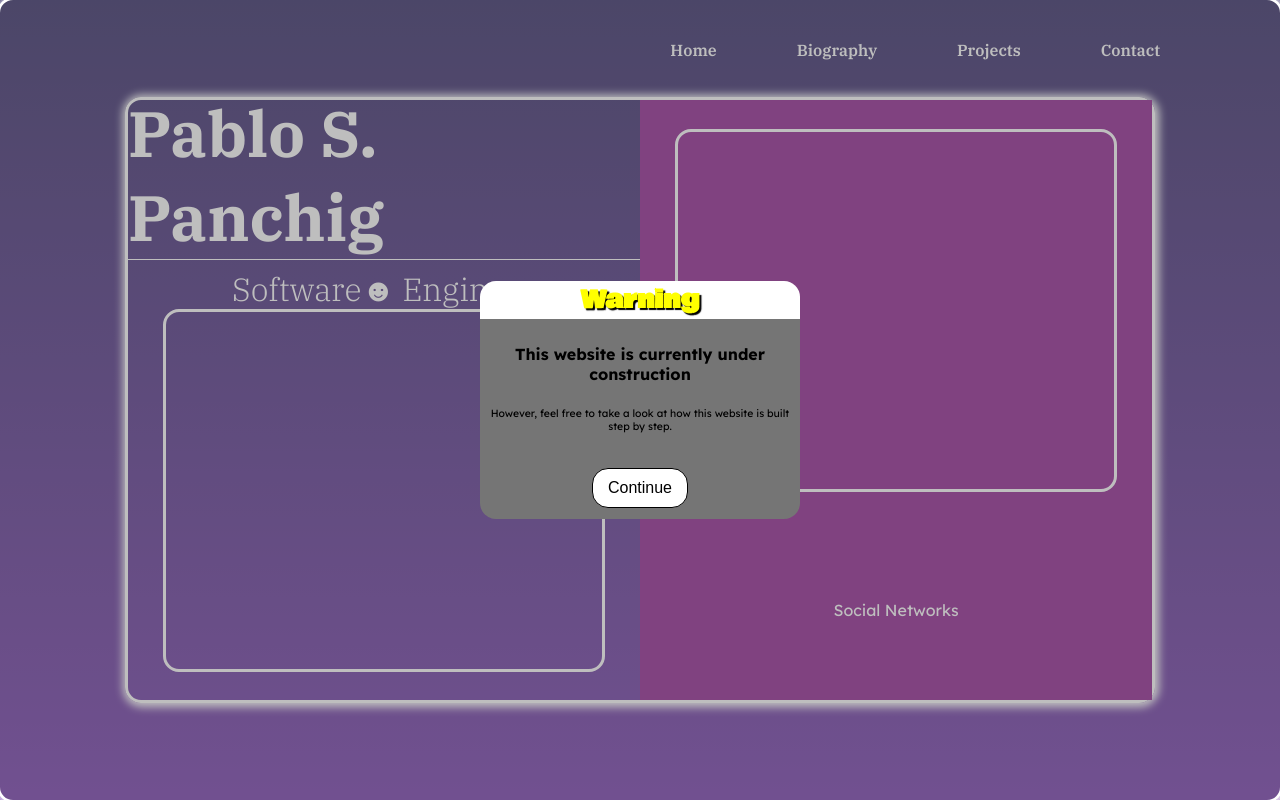
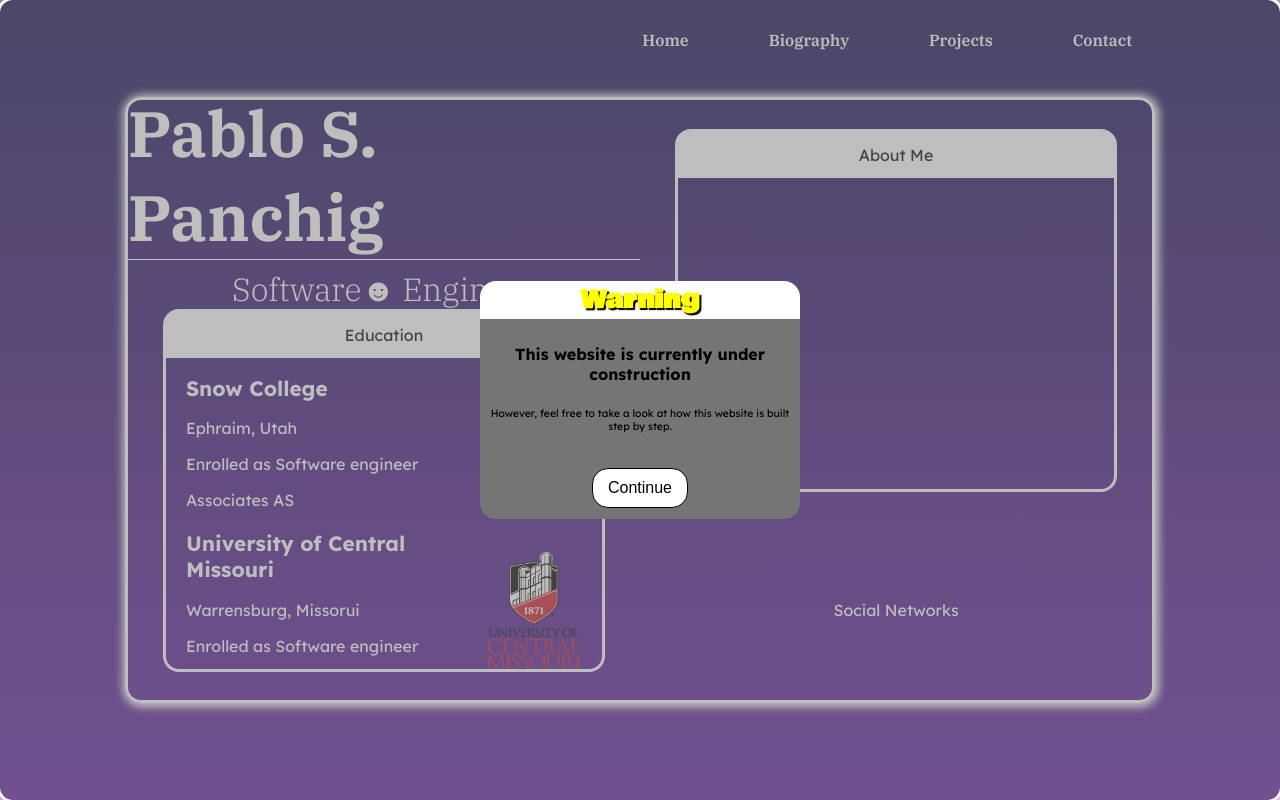
Before and after one commit to Pspanchig/personalwebsite, a React (Vite) app: page / in a window 1280 px wide. Built offline with nearby package versions, Linux system fonts and the light colour scheme; a web font is replaced by a local one.

Commit message:
AboutMe added

```diff
--- a/src/Components/Shared/css/General-Main.css
+++ b/src/Components/Shared/css/General-Main.css
@@ -1,7 +1,7 @@
 
 section{
     height: clamp(75vh,75vh,75vh);
-    width: clamp(70%,80%,80%);
+    width: clamp(80%,80%,80%);
     border: 3px solid white;
     border-radius: 1em;
     box-shadow: 1px 1px 0.5em 0.2em  white;
--- a/src/Components/Shared/css/Navbar.css
+++ b/src/Components/Shared/css/Navbar.css
@@ -12,9 +12,12 @@
     top: 0;
     height: clamp(10vh,6vh,10vh);
     color: white;
+    display: flex;
+    align-items: center;
+    justify-content: center;
 }
 .NavbarContainer{
-    margin-right: 10vh;
+    width: clamp(80%, 80%, 80%);
     display: flex;
     justify-content: end;
     list-style-type: none;
--- /dev/null
+++ b/src/Components/home/AboutMe.tsx
@@ -0,0 +1,14 @@
+import React from 'react';
+import './css/AboutMe.css'
+
+const AboutMe: React.FC = () => {
+  return (
+    <article className='AboutMe'>
+      <div className='AboutTitle'>
+          About Me
+      </div>
+    </article>
+  );
+}
+
+export default AboutMe;
--- a/src/Components/home/Education.tsx
+++ b/src/Components/home/Education.tsx
@@ -1,12 +1,52 @@
-import React from 'react';
 import './css/Education.css'
+import SnowLogo from './imgs/SnowLogo.png'
+import UcmoLogo from './imgs/ucmoLogo.png'
 
 const Education: React.FC = () => {
+
+  function moveScrollBar(direction: boolean): void{
+      const scrollbar = document.getElementById('scrollbarEd') as HTMLDivElement;
+      if(direction === true){
+        scrollbar.scrollTo({ top: 0, behavior: 'smooth' });;
+      } else{
+        scrollbar.scrollTo({ top: scrollbar.scrollHeight, behavior: 'smooth' });;
+
+      }
+  }
+
   return (
     <article className='Education'>
-        <title>
+        <div className='EducationTitle'>
+            Education
+        </div>
+        <div className='EducationInformationContainer' id='scrollbarEd'>
+          <div className='EducationInformation' onMouseOver={()=> moveScrollBar(true)}>
+            <div className='EducationItem'>
+              <div className='Text'>
+                <h2>Snow College</h2>
+                <p>Ephraim, Utah</p>
+                <p>Enrolled as Software engineer</p>
+                <p>Associates AS</p>
+              </div>
+              <img src={SnowLogo} alt="Snow College Img" />
+            </div>
+            <u><span>click here for more information</span></u>
+          </div>
 
-        </title>
+          <div className='EducationInformation'onMouseOver={()=> moveScrollBar(false)} id='UcmoEd'>
+            <div className='EducationItem'>
+              <div className='Text'>
+                <h2>University of Central Missouri</h2>
+                <p>Warrensburg, Missorui</p>
+                <p>Enrolled as Software engineer</p>
+                <p>Bachelor B.S</p>
+              </div>
+              <img src={UcmoLogo} alt="Snow College Img" />
+            </div>
+            <u><span>click here for more information</span></u>
+
+          </div>
+        </div>
     </article>
   );
 }
--- a/src/Components/home/UserPresentation.tsx
+++ b/src/Components/home/UserPresentation.tsx
@@ -2,6 +2,7 @@ import React from 'react'
 import '../Shared/css/General-Main.css'
 import './css/UserPresentation.css'
 import Education from './Education'
+import AboutMe from './AboutMe'
 
 const UserPresentation: React.FC = () => {
   return (
@@ -18,7 +19,7 @@ const UserPresentation: React.FC = () => {
         </div>
         <div className='DivsDividerContainers' id='two'>
           <div className='LowerDiv'>
-          <Education/>
+          <AboutMe/>
           </div>
           <div className='UpperDiv'>Social Networks</div>
         </div>
--- /dev/null
+++ b/src/Components/home/css/AboutMe.css
@@ -0,0 +1,19 @@
+.AboutMe{
+    height: clamp(85%, 85%, 85%);
+    width: clamp(85%, 85%, 85%);
+    border: 3px solid white;
+    border-radius: 1em;
+    display: flex;
+    flex-direction: column;
+}
+.AboutTitle{
+    border-top-left-radius: 0.5em;
+    border-top-right-radius: 0.5em;
+    height: clamp(13%, 13%, 13%);
+    width: clamp(100%, 100%, 100%);
+    color: black;
+    background-color: white;
+    display: flex;
+    align-items: center;
+    justify-content: center;
+}
--- a/src/Components/home/css/Education.css
+++ b/src/Components/home/css/Education.css
@@ -3,4 +3,80 @@
     width: clamp(85%, 85%, 85%);
     border: 3px solid white;
     border-radius: 1em;
+    display: flex;
+    flex-direction: column;
 }
+.EducationTitle{
+    border-top-left-radius: 0.5em;
+    border-top-right-radius: 0.5em;
+    height: clamp(13%, 13%, 13%);
+    width: clamp(100%, 100%, 100%);
+    color: black;
+    background-color: white;
+    display: flex;
+    align-items: center;
+    justify-content: center;
+}
+.EducationInformation{
+    width: clamp(100%, 100%, 100%);
+    height: 50%;
+    cursor: pointer;
+    transition: 0.5s;
+}
+.EducationInformationContainer{
+    height: clamp(87%, 87%, 87%);
+    overflow-y: auto;
+    display: flex;
+    flex-direction: column;
+    align-items: center;
+    justify-content: center;
+    scrollbar-width: none;
+}
+.EducationItem{
+    display: flex;
+    justify-content: space-around;
+    align-items:center;
+
+}
+.EducationItem img{
+    height: clamp(11vh, 11vh, 11vh);
+    width: clamp(12vh, 12vh, 12vh);
+
+}
+.Text{
+    width: clamp(60%, 60%, 60%);
+}
+.Text h2{
+    font-size: clamp(2.6vh, 2.6vh, 2.6vh);
+}
+.EducationInformation:hover{
+    width: clamp(100%, 100%, 100%);
+    /* padding: 2vh; */
+    transition: 0.5s;
+    background-color: #502C80;
+    padding-block: 4vh;
+}
+.EducationInformation span {
+    display: none;
+    width: clamp(100%, 100%, 100%);
+    text-align: center;
+}
+
+.EducationInformation:hover span {
+    display: block;
+    position: static;
+    transition: 0.5s;
+}
+
+#UcmoEd img{
+    height: clamp(1%, 1%, 1%);
+}
+
+#UcmoEd{
+    border-bottom-left-radius: 0.6em;
+    border-bottom-right-radius: 0.6em;
+}
+#UcmoEd:hover{
+    border-bottom-left-radius: 0.6em;
+    border-bottom-right-radius: 0.6em;
+}
--- a/src/Components/home/css/UserPresentation.css
+++ b/src/Components/home/css/UserPresentation.css
@@ -48,5 +48,4 @@
     /* background-color: red; */
 }
 #two{
-    background-color: purple;
 }
```
Also changed, not shown: src/Components/home/SocialNetworks.tsx (added, +12 -0 lines), src/Components/home/EducationInformation.tsx (deleted), src/Components/home/css/SocialN.css (added), src/Components/home/imgs/SnowLogo.png (added), src/Components/home/imgs/ucmoLogo.png (added).
